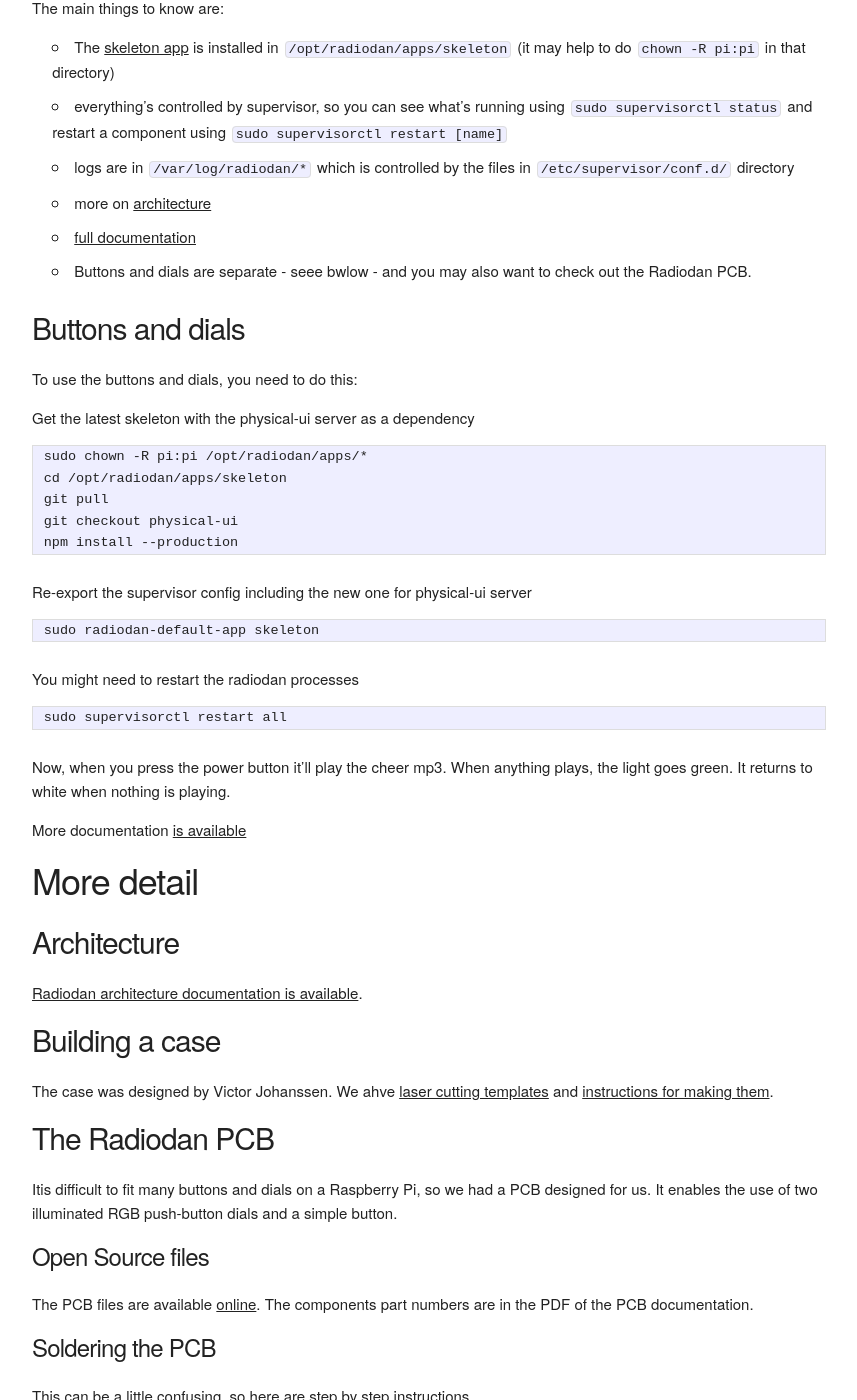
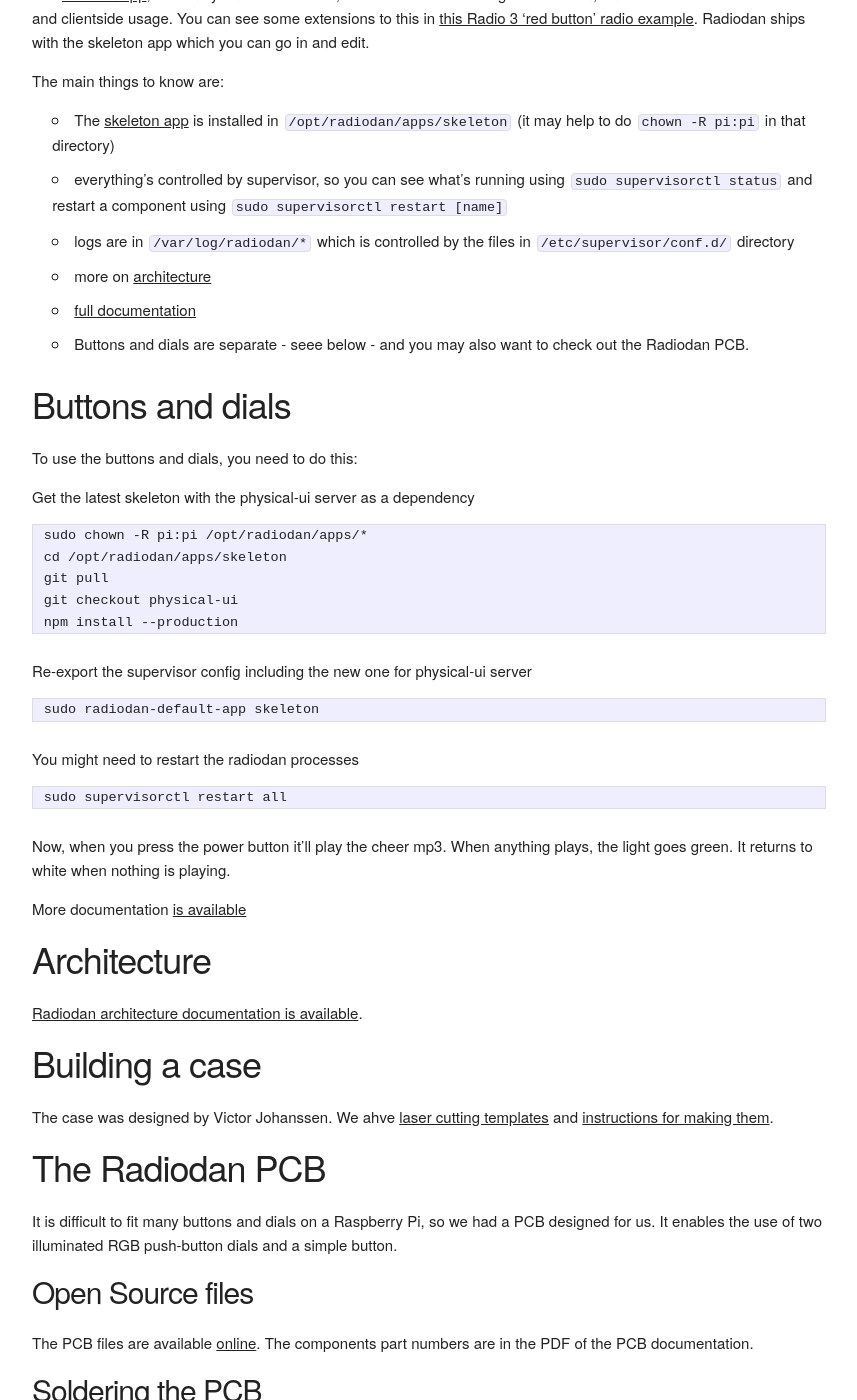
Before and after one commit to radiodan/radiodan.github.io, a Jekyll site: the page built from help/index.md, in a window 1280 px wide and 1400 px high, scrolled down 2332 px. Shown: the whole window, without its empty margins (128-985 px from the left). Built offline with Jekyll 4.4.1, drawn with Linux system fonts in a browser that asks for light colours; comment, search, counter and statistics services are not loaded; some of the changed text lies outside the part shown.

Commit message:
Improving menu, typos

````diff
--- a/help/index.md
+++ b/help/index.md
@@ -61,7 +80,7 @@
 [http://radiodan.local](http://radiodan.local) in a browser and play some
 audio files that way.
 
-#### Troubleshooting
+### Troubleshooting
 
 * No access point: check that your wifi has the right chipset - RT5370
 * [http://radiodan.local](http://radiodan.local) doesn't work: some networks
@@ -70,7 +89,7 @@
 but if you can find the IP addresss of the pi, then you can still control
 it.
 
-### Audio
+<h2 id="audio">Audio</h2>
 
 By default radiodan will use the 3.5mm jack output, but the Pi's built in
 audio is quite poor. We have head the most success with a [Phat
@@ -114,9 +133,10 @@
 * logs are in ```/var/log/radiodan/*``` which is controlled by the files in ```/etc/supervisor/conf.d/``` directory
 * more on [architecture](help/architecture.html)
 * [full documentation](http://radiodan-client.readthedocs.org)
-* Buttons and dials are separate - seee bwlow - and you may also want to check out the Radiodan PCB.
+* Buttons and dials are separate - seee below - and you may also want to check out the Radiodan PCB.
 
-### Buttons and dials
+<h2 id="buttons">Buttons and dials</h2>
+
 
 To use the buttons and dials, you need to do this:
 
@@ -141,30 +161,28 @@
 
 More documentation [is available](http://radiodan-client.readthedocs.org/en/latest/usage/physical-buttons-and-interface/)
 
-## More detail
-
-### Architecture
+<h2 id="arch">Architecture</h2>
 
 [Radiodan architecture documentation is available](/help/architecture.html).
 
-### Building a case
+<h2 id="case">Building a case</h2>
 
 The case was designed by Victor Johanssen. We ahve [laser cutting
 templates](https://github.com/radiodan/hardware/tree/master/case) and
 [instructions for making them](/help/tutorials/make-a-case.html).
 
-### The Radiodan PCB
+<h2 id="#pcb">The Radiodan PCB</h2>
 
-Itis difficult to fit many buttons and dials on a Raspberry Pi, so we had a
+It is difficult to fit many buttons and dials on a Raspberry Pi, so we had a
 PCB designed for us. It enables the use of two illuminated RGB push-button
 dials and a simple button.
 
-#### Open Source files
+### Open Source files
 
 The PCB files are available
 [online](https://github.com/radiodan/hardware/tree/master/pcb). The
 components part numbers are in the PDF of the PCB documentation.
 
-#### Soldering the PCB
+### Soldering the PCB
 
 This can be a little confusing, so here are [step by step instructions](https://github.com/radiodan-archive/project/blob/master/docs/physical_ui_pcb_v1.md).
````
Also changed, not shown: other parts of help/index.md (+27 -8 lines).
